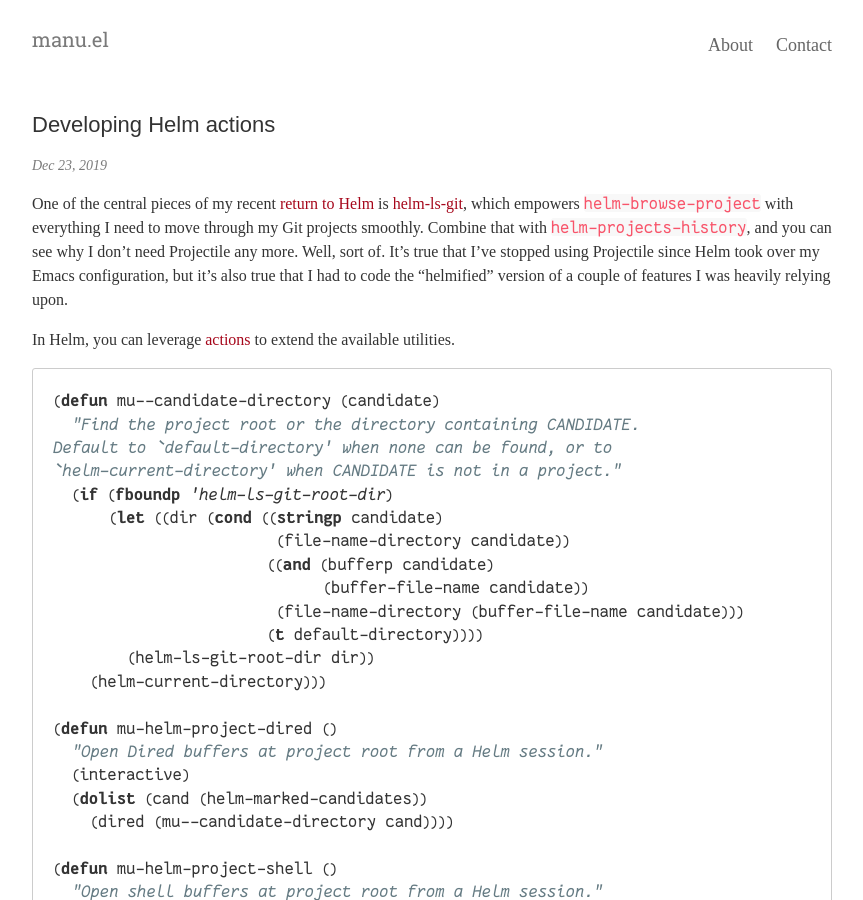
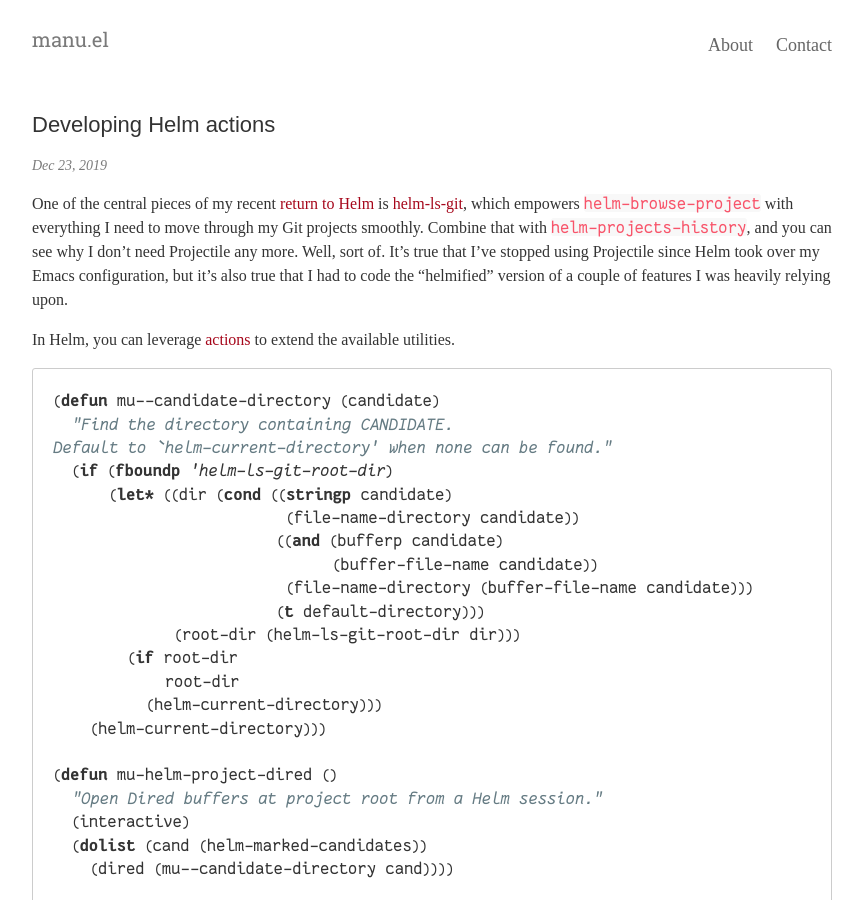
Before and after one commit to manuel-uberti/manuel-uberti.github.io, a Jekyll site: the page built from _posts/2019-12-23-helm-actions.md, in a window 1280 px wide and 900 px high. Shown: the whole window, without its empty margins (208-1071 px from the left). Built offline with Jekyll 4.4.1, drawn with Linux system fonts in a browser that asks for light colours; some web fonts are replaced.

Commit message:
Update mu--candidate-directory

````diff
--- a/_posts/2019-12-23-helm-actions.md
+++ b/_posts/2019-12-23-helm-actions.md
@@ -22,17 +22,19 @@ extend the available utilities.
 
 ``` emacs-lisp
 (defun mu--candidate-directory (candidate)
-  "Find the project root or the directory containing CANDIDATE.
-Default to `default-directory' when none can be found, or to
-`helm-current-directory' when CANDIDATE is not in a project."
+  "Find the directory containing CANDIDATE.
+Default to `helm-current-directory' when none can be found."
   (if (fboundp 'helm-ls-git-root-dir)
-      (let ((dir (cond ((stringp candidate)
-                        (file-name-directory candidate))
-                       ((and (bufferp candidate)
-                             (buffer-file-name candidate))
-                        (file-name-directory (buffer-file-name candidate)))
-                       (t default-directory))))
-        (helm-ls-git-root-dir dir))
+      (let* ((dir (cond ((stringp candidate)
+                         (file-name-directory candidate))
+                        ((and (bufferp candidate)
+                              (buffer-file-name candidate))
+                         (file-name-directory (buffer-file-name candidate)))
+                        (t default-directory)))
+             (root-dir (helm-ls-git-root-dir dir)))
+        (if root-dir
+            root-dir
+          (helm-current-directory)))
     (helm-current-directory)))
 
 (defun mu-helm-project-dired ()
````
